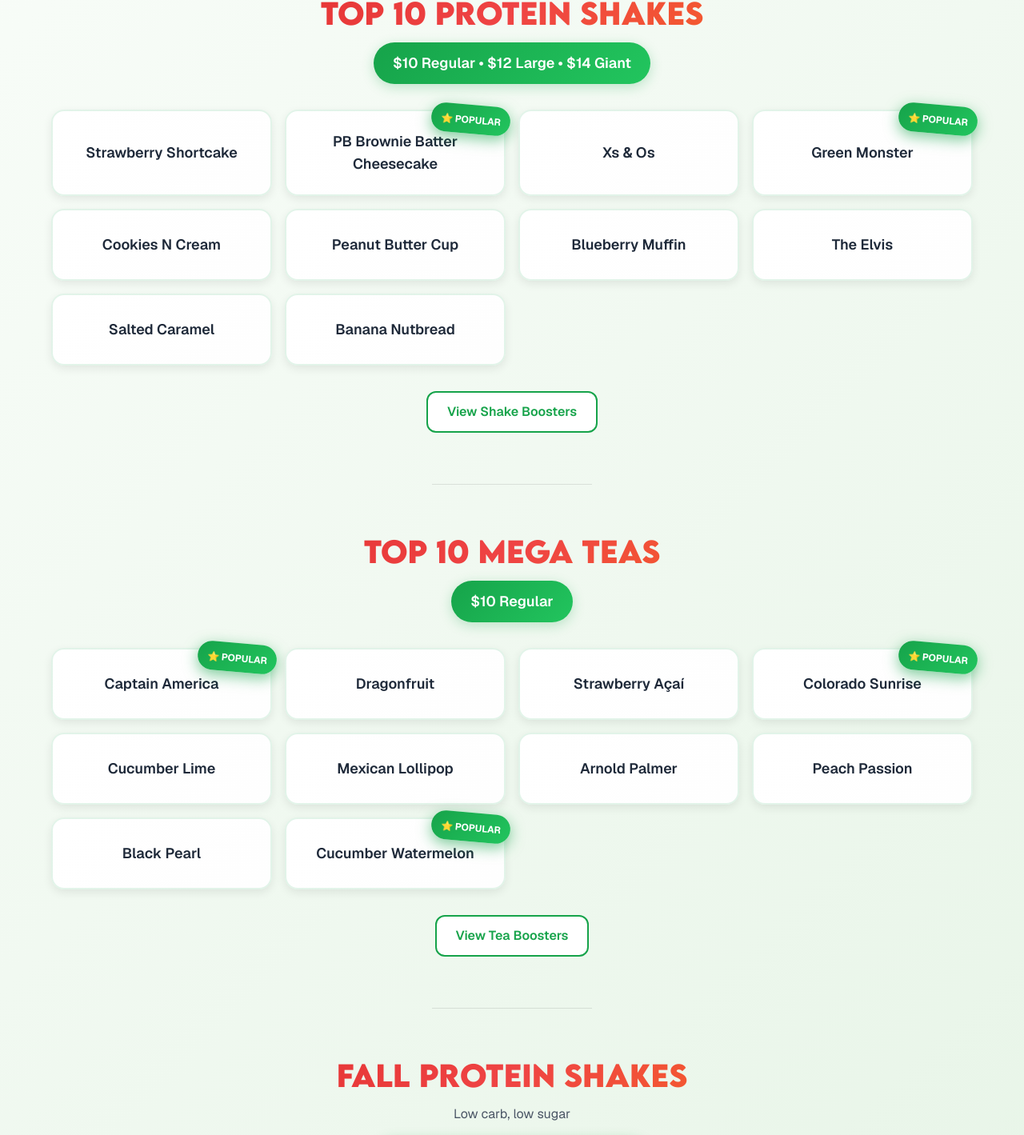
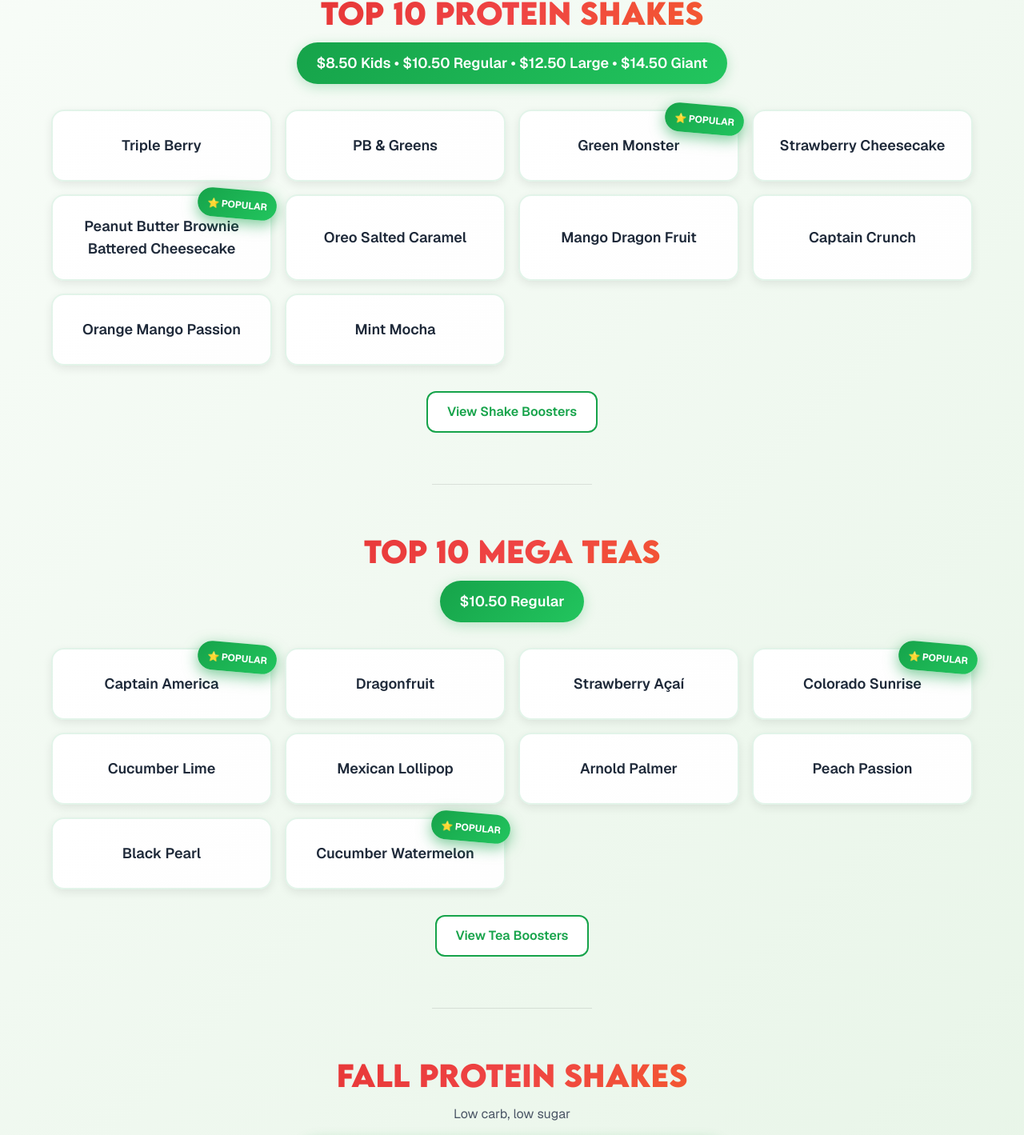
Before and after one commit to sitepilotusa/nutrition-kingdom-website, a Next.js app: page /menu in a window 1280 px wide. Shown: the part 418-1837 px from the top of the page at 80% size. Built offline with nearby package versions, Linux system fonts and the light colour scheme; no server answers.

Commit message:
chore: refresh menu pricing and metadata

```diff
--- /dev/null
+++ b/app/contact/metadata.ts
@@ -0,0 +1,27 @@
+import type { Metadata } from "next";
+
+const siteUrl = process.env.NEXT_PUBLIC_SITE_URL || "https://nutritionkingdom.sitepilotpreflight.com";
+
+export const metadata: Metadata = {
+  title: "Contact Nutrition Kingdom in Lakewood, Colorado",
+  description:
+    "Reach Nutrition Kingdom in Lakewood, CO for questions about protein shakes, teas, waffles, and açaí bowls. Call, visit, or send us a message.",
+  alternates: {
+    canonical: `${siteUrl}/contact`,
+  },
+  openGraph: {
+    title: "Contact Nutrition Kingdom | Lakewood Protein Shake Bar",
+    description:
+      "Get in touch with Nutrition Kingdom in Lakewood, Colorado for healthy shakes, teas, and more.",
+    url: `${siteUrl}/contact`,
+    type: "website",
+  },
+  twitter: {
+    title: "Contact Nutrition Kingdom | Lakewood Protein Shake Bar",
+    description:
+      "Contact Nutrition Kingdom in Lakewood, CO for protein shakes, mega teas, waffles, and açaí bowls.",
+    card: "summary_large_image",
+  },
+};
+
+export default metadata;
--- /dev/null
+++ b/app/menu/metadata.ts
@@ -0,0 +1,27 @@
+import type { Metadata } from "next";
+
+const siteUrl = process.env.NEXT_PUBLIC_SITE_URL || "https://nutritionkingdom.sitepilotpreflight.com";
+
+export const metadata: Metadata = {
+  title: "Menu of Protein Shakes, Energy Teas & Healthy Treats in Lakewood",
+  description:
+    "Browse Nutrition Kingdom’s menu of protein shakes, mega teas, waffles, and açaí bowls made fresh in Lakewood, Colorado.",
+  alternates: {
+    canonical: `${siteUrl}/menu`,
+  },
+  openGraph: {
+    title: "Nutrition Kingdom Menu | Protein Shakes & Energy Teas in Lakewood",
+    description:
+      "See the latest prices for protein shakes, mega teas, waffles, and açaí bowls at Nutrition Kingdom in Lakewood, CO.",
+    url: `${siteUrl}/menu`,
+    type: "website",
+  },
+  twitter: {
+    title: "Nutrition Kingdom Menu | Protein Shakes & Energy Teas in Lakewood",
+    description:
+      "Explore Nutrition Kingdom’s protein shakes, mega teas, açaí bowls, and waffles made to fuel your day.",
+    card: "summary_large_image",
+  },
+};
+
+export default metadata;
--- a/app/menu/page.tsx
+++ b/app/menu/page.tsx
@@ -1,9 +1,16 @@
 "use client";
 
 const shakes = [
-  "Strawberry Shortcake", "PB Brownie Batter Cheesecake", "Xs & Os", "Green Monster",
-  "Cookies N Cream", "Peanut Butter Cup", "Blueberry Muffin", "The Elvis",
-  "Salted Caramel", "Banana Nutbread"
+  "Triple Berry",
+  "PB & Greens",
+  "Green Monster",
+  "Strawberry Cheesecake",
+  "Peanut Butter Brownie Battered Cheesecake",
+  "Oreo Salted Caramel",
+  "Mango Dragon Fruit",
+  "Captain Crunch",
+  "Orange Mango Passion",
+  "Mint Mocha"
 ];
 
 const teas = [
@@ -44,7 +51,7 @@ const shakeBoosters = [
   { name: "Collagen", price: "$4" },
   { name: "Probiotics", price: "$3" },
   { name: "Active Fiber", price: "$3" },
-  { name: "Niteworks", price: "$6" },
+  { name: "Nitric Oxide", price: "$6" },
   { name: "Immunity", price: "$3.50" }
 ];
 
@@ -85,13 +92,13 @@ export default function MenuPage() {
               Top 10 Protein Shakes
             </h2>
             <div className="pricing-badge">
-              <span className="text-lg font-semibold">$10 Regular • $12 Large • $14 Giant</span>
+              <span className="text-lg font-semibold">$8.50 Kids • $10.50 Regular • $12.50 Large • $14.50 Giant</span>
             </div>
           </div>
           <div className="grid grid-cols-1 sm:grid-cols-2 lg:grid-cols-3 xl:grid-cols-4 gap-4">
             {shakes.map((shake, index) => (
               <div key={index} className="menu-card relative">
-                {(shake === "Green Monster" || shake === "PB Brownie Batter Cheesecake") && (
+                {(shake === "Green Monster" || shake === "Peanut Butter Brownie Battered Cheesecake") && (
                   <div className="popular-badge">
                     <span className="text-xs font-bold">⭐ POPULAR</span>
                   </div>
@@ -120,7 +127,7 @@ export default function MenuPage() {
               Top 10 Mega Teas
             </h2>
             <div className="pricing-badge">
-              <span className="text-lg font-semibold">$10 Regular</span>
+              <span className="text-lg font-semibold">$10.50 Regular</span>
             </div>
           </div>
           <div className="grid grid-cols-1 sm:grid-cols-2 lg:grid-cols-3 xl:grid-cols-4 gap-4">
@@ -156,7 +163,7 @@ export default function MenuPage() {
             </h2>
             <p className="text-gray-600 mb-4">Low carb, low sugar</p>
             <div className="pricing-badge">
-              <span className="text-lg font-semibold">$10 Regular • $12 Large • $14 Giant</span>
+              <span className="text-lg font-semibold">$8.50 Kids • $10.50 Regular • $12.50 Large • $14.50 Giant</span>
             </div>
           </div>
           <div className="grid grid-cols-1 sm:grid-cols-2 lg:grid-cols-3 xl:grid-cols-4 gap-4">
@@ -192,7 +199,7 @@ export default function MenuPage() {
             </h2>
             <p className="text-gray-600 mb-4">Ginseng, B vitamins + collagen</p>
             <div className="pricing-badge">
-              <span className="text-lg font-semibold">$10 One Size</span>
+              <span className="text-lg font-semibold">$10.50 One Size</span>
             </div>
           </div>
           <div className="grid grid-cols-1 sm:grid-cols-2 lg:grid-cols-3 gap-4">
@@ -233,7 +240,7 @@ export default function MenuPage() {
             </h2>
             <p className="text-gray-600 mb-2">24g protein • 300-400 calories • 21 vitamins & minerals</p>
             <div className="pricing-badge">
-              <span className="text-lg font-semibold">$15 Each</span>
+              <span className="text-lg font-semibold">$16 Each</span>
             </div>
           </div>
           <div className="grid grid-cols-1 md:grid-cols-3 gap-6">
@@ -273,7 +280,7 @@ export default function MenuPage() {
             </h2>
             <p className="text-gray-600 mb-4">35g protein • All toppings included</p>
             <div className="pricing-badge">
-              <span className="text-lg font-semibold">2 Waffle Order - $18</span>
+              <span className="text-lg font-semibold">2 Waffle Order - $19</span>
             </div>
           </div>
           <div className="grid grid-cols-1 sm:grid-cols-2 lg:grid-cols-4 gap-4">
```
